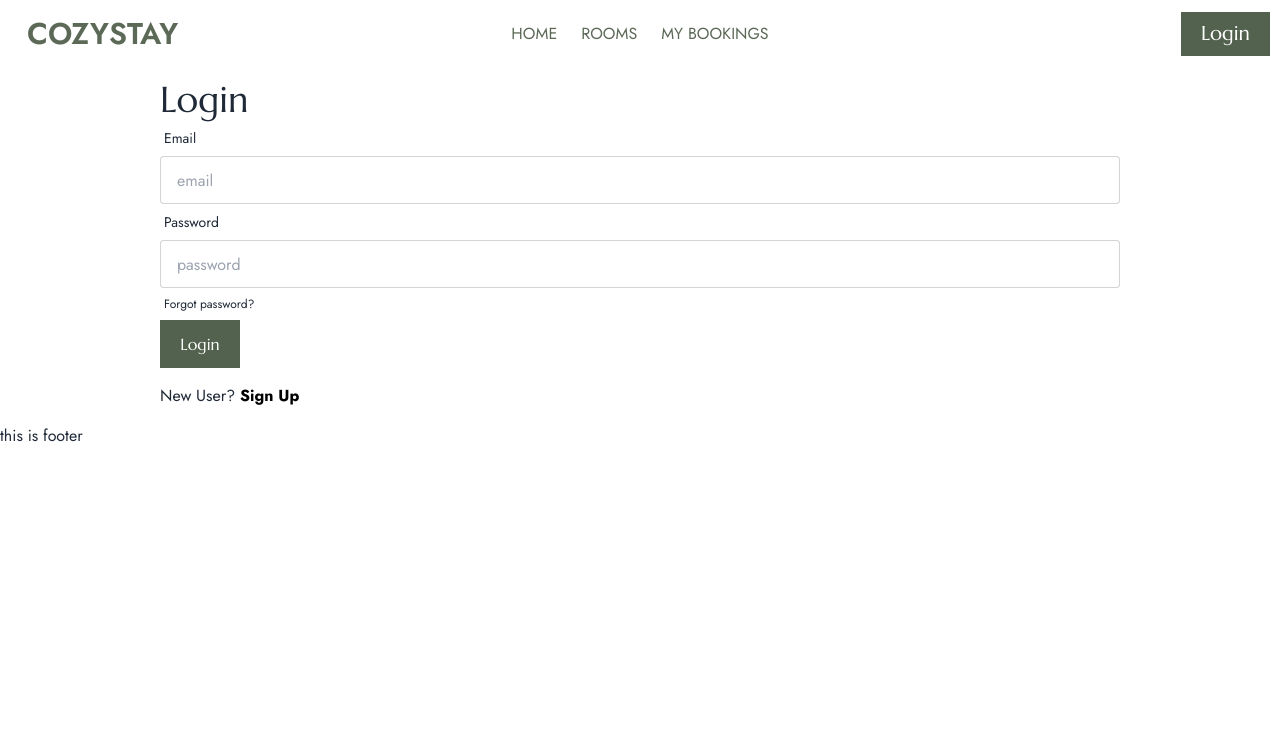
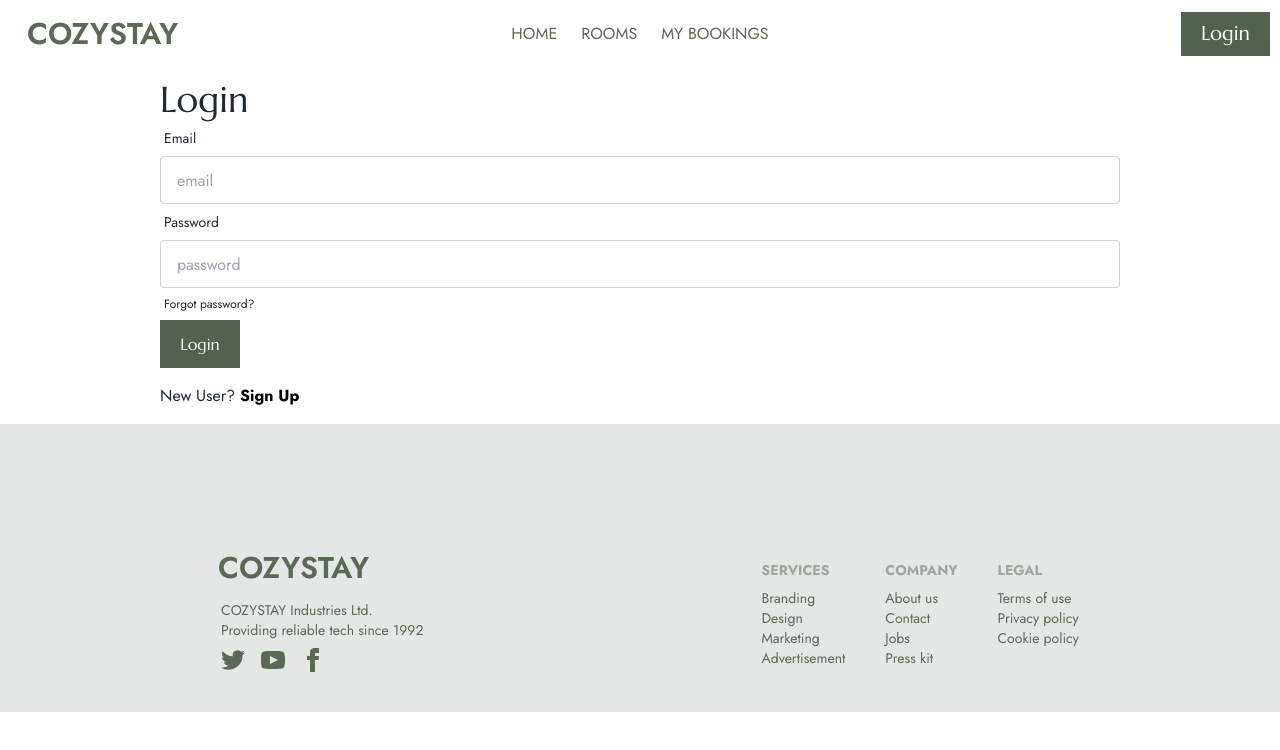
Before and after one commit to JannaturNur08/hotel-booking-client-repo, a React (Vite) app: page /login in a window 1280 px wide. Shown: the top 750 px of the page. Built offline with nearby package versions, Linux system fonts and the light colour scheme; no server answers.

Commit message:
Home page 4 section completed

```diff
--- a/package.json
+++ b/package.json
@@ -23,6 +23,8 @@
     "react-icons": "^4.11.0",
     "react-router-dom": "^6.18.0",
     "react-simple-star-rating": "^5.1.7",
+    "react-slick": "^0.29.0",
+    "slick-carousel": "^1.8.1",
     "sort-by": "^1.2.0",
     "sweetalert2": "^11.9.0"
   },
--- a/src/Pages/Home/Banner.jsx
+++ b/src/Pages/Home/Banner.jsx
@@ -1,13 +1,12 @@
+const Banner = () => {
+	return (
+		<div>
+			<div className="h-96">
+				<h2>this is banner</h2>
+			</div>
 
-
-const Banner = () => {
-    return (
-        <div>
-            <div>
-                <h2>this is banner page</h2>
-            </div>
-        </div>
-    );
+		</div>
+	);
 };
 
 export default Banner;
--- /dev/null
+++ b/src/Pages/Home/Carosel.jsx
@@ -0,0 +1,49 @@
+const Carosel = () => {
+	return (
+		<div className=" flex flex-wrap gap-2 justify-center">
+			<img
+				src="https://i.ibb.co/2KY4V95/carosel-1.jpg"
+				className="object-cover h-96 flex-grow-1 "
+				alt=""
+			/>
+			<img
+				src="https://i.ibb.co/J5YD68w/carosel-6.jpg"
+				className="object-cover h-96 flex-grow-1"
+				alt=""
+			/>
+
+			<img
+				src="https://i.ibb.co/Hh871mk/carosel-3.jpg"
+				className="object-cover h-96 flex-grow-1"
+				alt=""
+			/>
+			<img
+				src="https://i.ibb.co/5hQSTWT/carosel-2.jpg"
+				className="object-cover h-96 flex-grow-1"
+				alt=""
+			/>
+			<img
+				src="https://i.ibb.co/H7mRLb9/carosel-4.jpg"
+				className="object-cover h-96 flex-grow-1"
+				alt=""
+			/>
+			<img
+				src="https://i.ibb.co/NmbbJRX/carosel-7.jpg"
+				className="object-cover h-96 flex-grow-1"
+				alt=""
+			/>
+			<img
+				src="https://i.ibb.co/DMh905D/carosel-8.jpg"
+				className="object-cover h-96 flex-grow-1"
+				alt=""
+			/>
+			<img
+				src="https://i.ibb.co/qgxkdDf/carosel-5.jpg"
+				className="object-cover h-96 flex-grow-1"
+				alt=""
+			/>
+		</div>
+	);
+};
+
+export default Carosel;
--- a/src/Pages/Home/Home.jsx
+++ b/src/Pages/Home/Home.jsx
@@ -1,21 +1,24 @@
+import Footer from "../Shared/Footer/Footer";
 import Banner from "./Banner";
-
+import Carosel from "./Carosel";
+import Maparea from "./MapArea";
+import Newsletter from "./Newsletter";
+import Paralax from "./Paralax";
+import Quote from "./Quote";
+import Services from "./Services";
 
 const Home = () => {
-    return (
-        <div>
-            {/* //parallax effect  */}
-            <div>
-                  <div className="parallax"><img src="https://i.ibb.co/mTswZfq/header.jpg" alt="" /></div>
-                  <div></div>
-                  <div>
-                    <Banner></Banner>
-                  </div>
+	return (
+		<div>
+			<Paralax></Paralax>
+			<Quote></Quote>
+			<Carosel></Carosel>
+			<Services></Services>
+			<Maparea></Maparea>
+			<Newsletter></Newsletter>
 
-            </div>
-
-        </div>
-    );
+		</div>
+	);
 };
 
 export default Home;
--- /dev/null
+++ b/src/Pages/Home/MapArea.jsx
@@ -0,0 +1,27 @@
+const Maparea = () => {
+	return (
+		<div className="h-96 bg-slate-100  ">
+			<div className="flex gap-12 justify-center py-10">
+				<div className="flex flex-col gap-6">
+					<p className="text-6xl font-bold text-primary uppercase">
+						Find us here
+					</p>
+					<div>
+						<p>4 kilometers from airport</p>
+						<p>1.4 kilometers from city center</p>
+						<p>Nearby park</p>
+						<p>River view</p>
+					</div>
+				</div>
+				<div className="border-8">
+					<iframe
+						width="300"
+						height="300"
+						src="https://www.google.com/maps/embed/v1/place?q=Hôtel+de+Ville,+Place+de+l'Hôtel-de-Ville,+Paris,+France&key=AIzaSyBFw0Qbyq9zTFTd-tUY6dZWTgaQzuU17R8"></iframe>
+				</div>
+			</div>
+		</div>
+	);
+};
+
+export default Maparea;
--- /dev/null
+++ b/src/Pages/Home/Newsletter.jsx
@@ -0,0 +1,17 @@
+const Newsletter = () => {
+	return (
+		<div className="h-96 flex bg-[url('https://i.ibb.co/BT1Y1fc/Home-footer.jpg')] bg-cover bg-center  items-center justify-center">
+			<p className="text-slate-50">stay tuned</p>
+			<p className="text-slate-50">Sign up for our newsletter to reicive news, deals and offers.</p>
+
+			<input
+				type="text"
+				placeholder="Your Email"
+				className="input input-bordered glass w-full max-w-xs"
+			/>
+			<button class="btn  text-primary">Subscribe</button>
+		</div>
+	);
+};
+
+export default Newsletter;
--- /dev/null
+++ b/src/Pages/Home/Paralax.jsx
@@ -0,0 +1,12 @@
+const Paralax = () => {
+	return (
+		<div className="h-[700px] flex flex-col items-center justify-center bg-[url('https://i.ibb.co/mTswZfq/header.jpg')] bg-fixed bg bg-cover">
+			<h2 className="text-[100px] font-bold text-white">
+				YOUR RELAXING STAY
+			</h2>
+			<p className="text-2xl text-slate-300">Stay in our place</p>
+		</div>
+	);
+};
+
+export default Paralax;
--- /dev/null
+++ b/src/Pages/Home/Quote.jsx
@@ -0,0 +1,16 @@
+const Quote = () => {
+	return (
+		<div className="h-96 flex flex-col bg-slate-100  items-center justify-center">
+			<p className="text-1xl text-orange-700 font-bold uppercase text-slate-300">
+				Heritage meets luxury
+			</p>
+			<p className="text-3xl font-mercellus px-96 text-center">
+				Cozy stay in the heart of the mountains is an architectural
+				masterpiece offering contemporary accommodations with unrivalled
+				ski and hiking trails.
+			</p>
+		</div>
+	);
+};
+
+export default Quote;
--- /dev/null
+++ b/src/Pages/Home/Services.jsx
@@ -0,0 +1,33 @@
+import { Link } from "react-router-dom";
+
+const Services = () => {
+	return (
+		<div className="h-96 flex flex-col items-center place-content-center  bg-primary ">
+			<p className="text-white font-bold text-6xl">
+				World class services
+			</p>
+			<div className="py-9 grid grid-cols-3 gap-10 justify-items-center">
+				<p className="text-slate-50 font-mercellus text-xl">
+					Airport pickup
+				</p>
+				<p className="text-slate-50 font-mercellus text-xl">
+					Housekeeping
+				</p>
+				<p className="text-slate-50 font-mercellus text-xl">
+					Wifi and internet
+				</p>
+				<p className="text-slate-50 font-mercellus text-xl">Laundry</p>
+				<p className="text-slate-50 font-mercellus text-xl">
+					Breakfast in bed
+				</p>
+				<p className="text-slate-50 font-mercellus text-xl">
+					Private parking
+				</p>
+			</div>
+			<p className="text-3xl text-orange-400"> <Link to='/rooms'><button  className="btn bg-red-600 border-0 text-white">
+            Book now</button></Link> to get 10% off!</p>
+		</div>
+	);
+};
+
+export default Services;
--- a/src/Pages/Shared/Footer/Footer.jsx
+++ b/src/Pages/Shared/Footer/Footer.jsx
@@ -2,9 +2,78 @@
 
 const Footer = () => {
     return (
-        <div>
-            <h2>this is footer</h2>
-        </div>
+        <div >
+			<div className="footer-bg bg-base-300 text-secondary">
+			<footer className="footer lg:p-10 ">
+				<aside className="md:mt-20 mx-auto">
+
+
+                <a className="btn btn-ghost normal-case lg:text-3xl">COZYSTAY</a>
+					<p className="md:ml-5 ">
+						COZYSTAY Industries Ltd.
+						<br />
+						Providing reliable tech since 1992
+					</p>
+					<div className="grid grid-flow-col gap-4 md:ml-5">
+						<a>
+							<svg
+								xmlns="http://www.w3.org/2000/svg"
+								width="24"
+								height="24"
+								viewBox="0 0 24 24"
+								className="fill-current">
+								<path d="M24 4.557c-.883.392-1.832.656-2.828.775 1.017-.609 1.798-1.574 2.165-2.724-.951.564-2.005.974-3.127 1.195-.897-.957-2.178-1.555-3.594-1.555-3.179 0-5.515 2.966-4.797 6.045-4.091-.205-7.719-2.165-10.148-5.144-1.29 2.213-.669 5.108 1.523 6.574-.806-.026-1.566-.247-2.229-.616-.054 2.281 1.581 4.415 3.949 4.89-.693.188-1.452.232-2.224.084.626 1.956 2.444 3.379 4.6 3.419-2.07 1.623-4.678 2.348-7.29 2.04 2.179 1.397 4.768 2.212 7.548 2.212 9.142 0 14.307-7.721 13.995-14.646.962-.695 1.797-1.562 2.457-2.549z"></path>
+							</svg>
+						</a>
+						<a>
+							<svg
+								xmlns="http://www.w3.org/2000/svg"
+								width="24"
+								height="24"
+								viewBox="0 0 24 24"
+								className="fill-current">
+								<path d="M19.615 3.184c-3.604-.246-11.631-.245-15.23 0-3.897.266-4.356 2.62-4.385 8.816.029 6.185.484 8.549 4.385 8.816 3.6.245 11.626.246 15.23 0 3.897-.266 4.356-2.62 4.385-8.816-.029-6.185-.484-8.549-4.385-8.816zm-10.615 12.816v-8l8 3.993-8 4.007z"></path>
+							</svg>
+						</a>
+						<a>
+							<svg
+								xmlns="http://www.w3.org/2000/svg"
+								width="24"
+								height="24"
+								viewBox="0 0 24 24"
+								className="fill-current">
+								<path d="M9 8h-3v4h3v12h5v-12h3.642l.358-4h-4v-1.667c0-.955.192-1.333 1.115-1.333h2.885v-5h-3.808c-3.596 0-5.192 1.583-5.192 4.615v3.385z"></path>
+							</svg>
+						</a>
+					</div>
+				</aside>
+
+              <div className="flex gap-6 mx-auto md:gap-10">
+			  <div className="md:mt-24 flex flex-col">
+					<header className="footer-title ">Services</header>
+					<a className="link link-hover">Branding</a>
+					<a className="link link-hover">Design</a>
+					<a className="link link-hover">Marketing</a>
+					<a className="link link-hover">Advertisement</a>
+				</div>
+				<div className="md:mt-24 flex flex-col">
+					<header className="footer-title">Company</header>
+					<a className="link link-hover">About us</a>
+					<a className="link link-hover">Contact</a>
+					<a className="link link-hover">Jobs</a>
+					<a className="link link-hover">Press kit</a>
+				</div>
+				<div className="md:mt-24 flex flex-col">
+					<header className="footer-title">Legal</header>
+					<a className="link link-hover">Terms of use</a>
+					<a className="link link-hover">Privacy policy</a>
+					<a className="link link-hover">Cookie policy</a>
+				</div>
+			  </div>
+
+			</footer>
+		</div>
+		</div>
     );
 };
 
```
Also changed, not shown: 1 other file (tests, documents, lock files or other folders).
